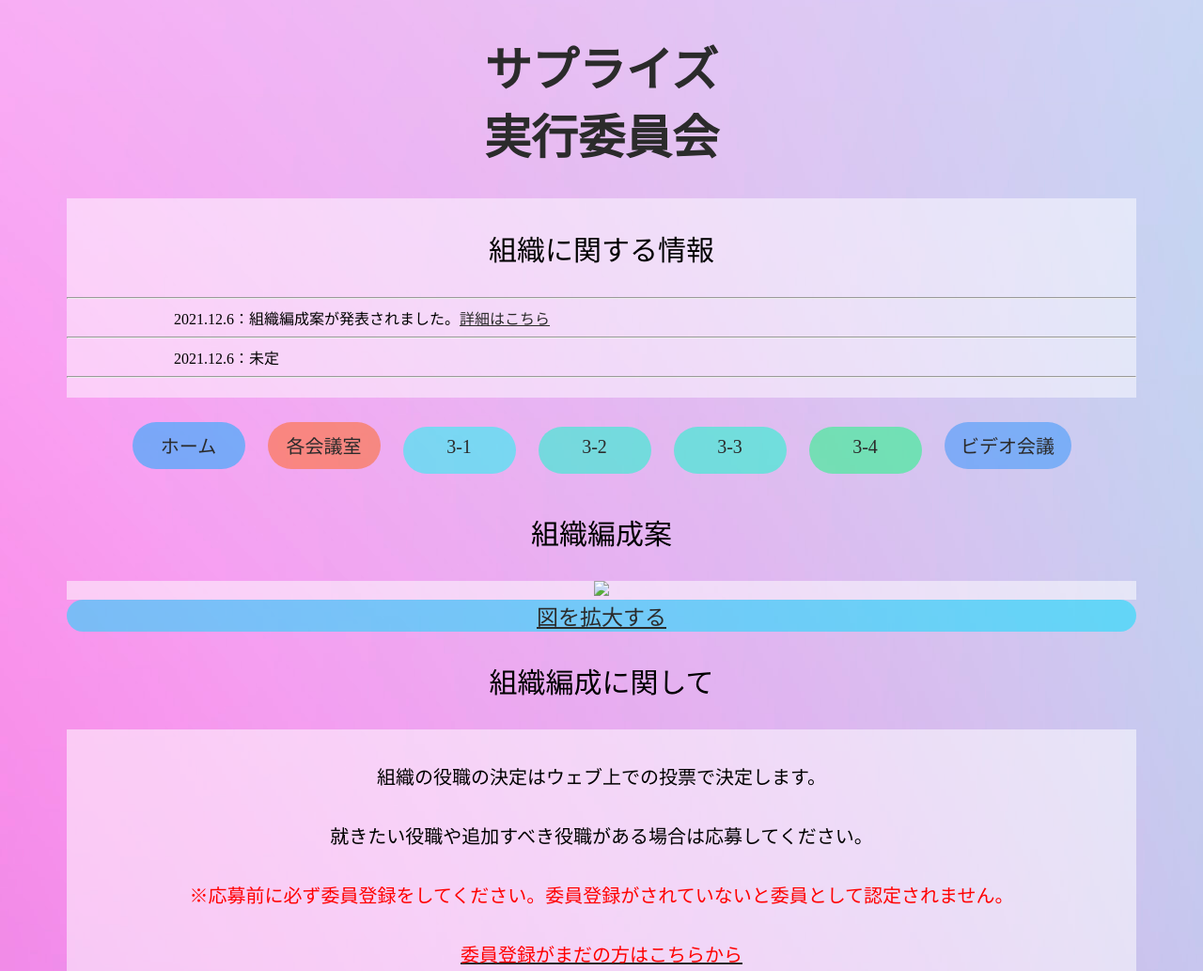
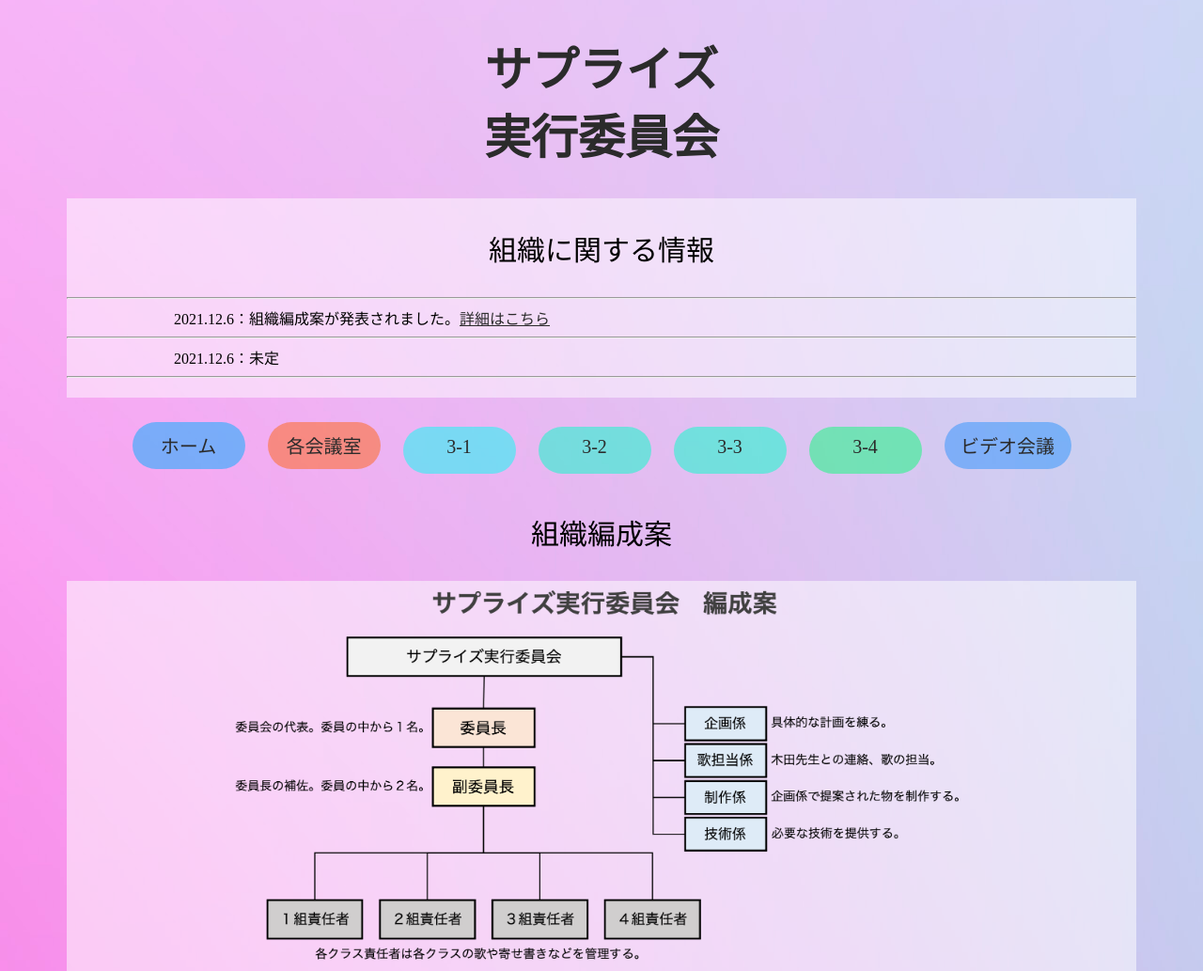
Before and after one commit to Takaoka3nen/top, a plain HTML site: page soshiki.html in a window 1280 px wide. Shown: the top 1033 px of the page at 94% size. Drawn offline with Linux system fonts and the light colour scheme; a web font is replaced by a local one.

Commit message:
Update soshiki.html

```diff
--- a/soshiki.html
+++ b/soshiki.html
@@ -45,7 +45,7 @@
       </ul>
       <p class="tetip">組織編成案</p>
       <div class="soim1">
-          <img src="css/media/編成案.png" class="soim">
+          <img src="https://github.com/Takaoka3nen/top/blob/main/css/%E3%83%A1%E3%83%87%E3%82%A3%E3%82%A2/%E7%B7%A8%E6%88%90%E6%A1%88.png?raw=true" class="soim">
     </div>
     <div class="kaku">
     <a class="kakudai" href="css/media/編成案.png" target="_blank" rel="noopener noreferrer">図を拡大する</a>
```
